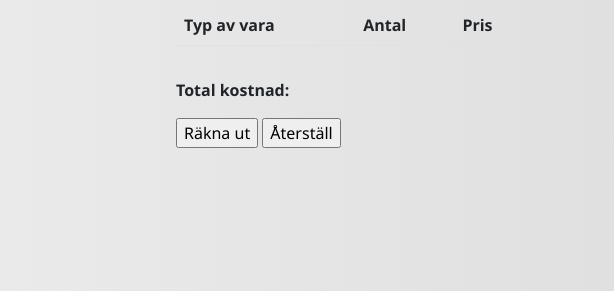
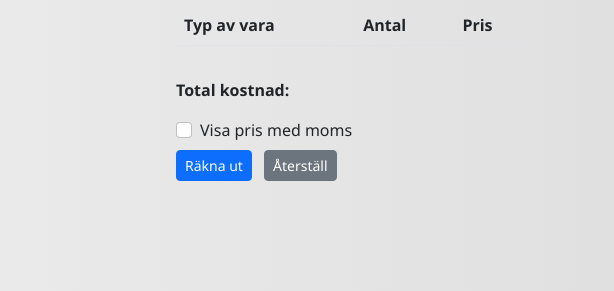
Before and after one commit to EmiHag/Dynamisk-webbapplikation1-Uppgift2, a plain HTML site: page index.html in a window 1280 px wide. Shown: the part 118-409 px from the top of the page, 666-1280 px from the left. Drawn offline with nearby package versions, Linux system fonts and the light colour scheme.

Commit message:
Update index.html

```diff
--- a/index.html
+++ b/index.html
@@ -27,8 +27,15 @@
                 </table>
 
                 <p id="sum" class="fw-bold mt-2">Total kostnad:</p>
-       <input class="count-btn" onclick="count()" value="Räkna ut" type="button" />
-      <input class="count-btn" onclick="resetShoppingList()" value="Återställ" type="button" />
+
+<div class="form-check mb-2">
+  <input class="form-check-input" type="checkbox" id="vatToggle">
+  <label class="form-check-label" for="vatToggle">Visa pris med moms</label>
+</div>
+
+<input class="btn btn-primary btn-sm me-2" onclick="count()" value="Räkna ut" type="button" />
+<input class="btn btn-secondary btn-sm" onclick="resetShoppingList()" value="Återställ" type="button" />
+
 
             </div>
         </div>
```
